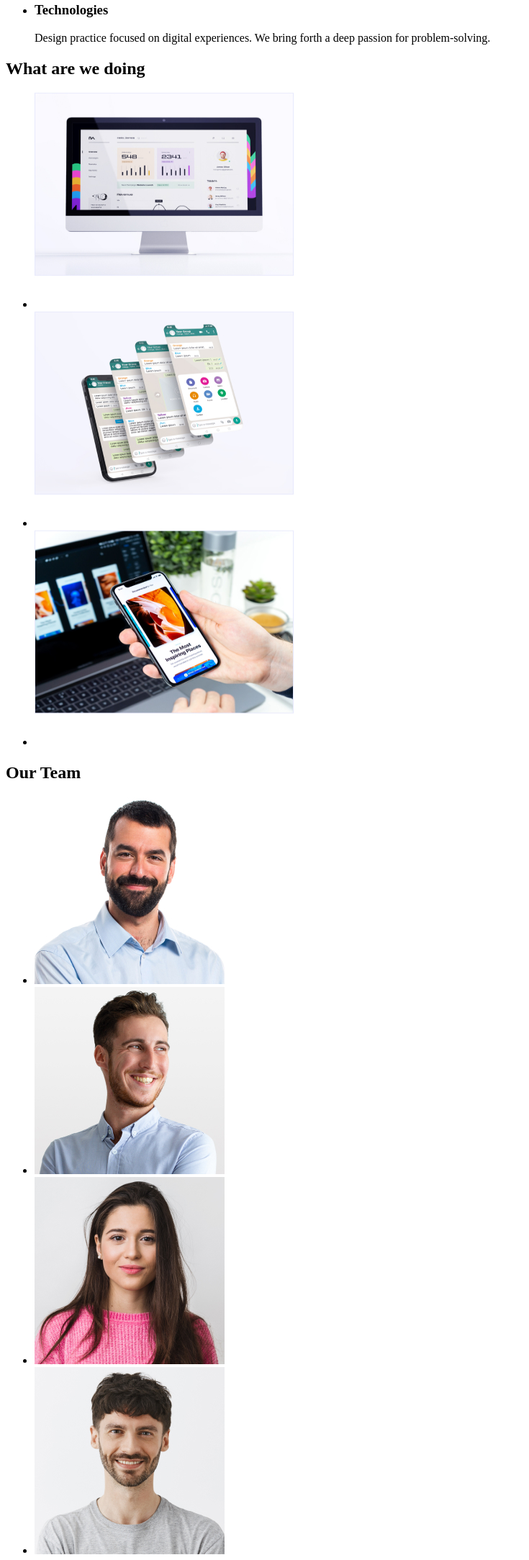
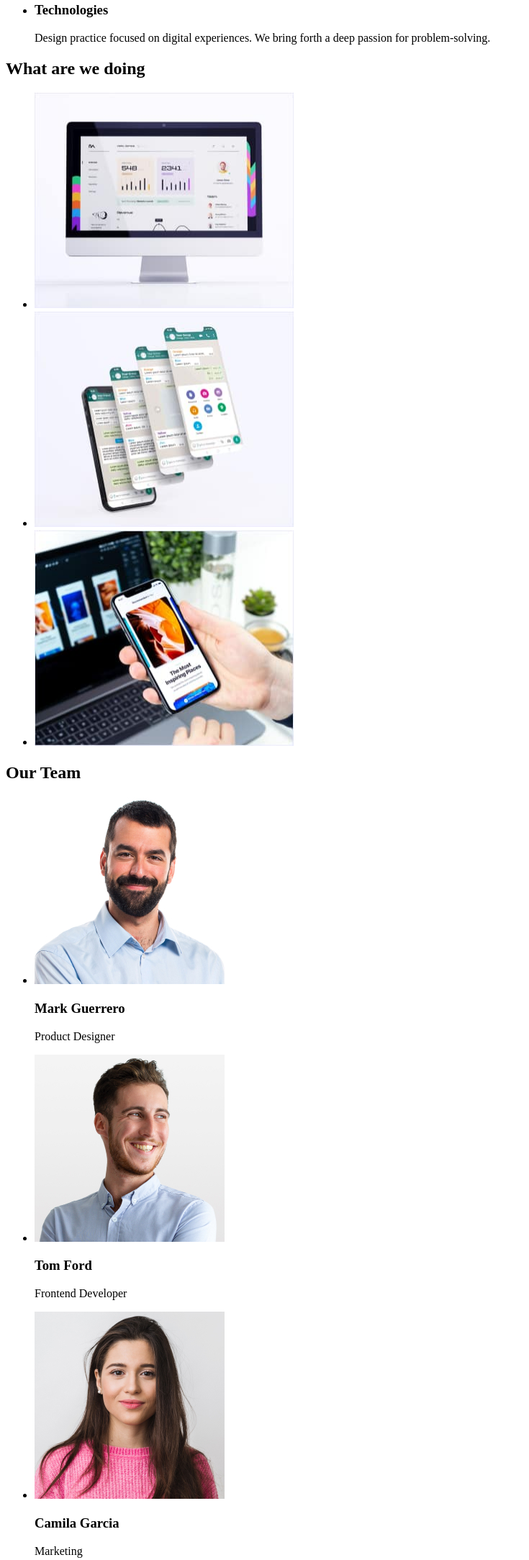
Before and after one commit to NastyaIlienko/HTML-CSS-77, a plain HTML site: page index.html in a window 1280 px wide. Shown: the part 532-2699 px from the top of the page at 72% size, without its empty margins (0-735 px from the left). Drawn offline with Linux system fonts and the light colour scheme.

Commit message:
updated 3
last hw bags

```diff
--- a/index.html
+++ b/index.html
@@ -32,7 +32,7 @@
         <section>
 
             <h1>Effective Solutions for Your Business</h1>
-            <button>Order Service</button>
+            <button type="button">Order Service</button>
 
         </section>
 
@@ -66,13 +66,13 @@
     <h2>What are we doing</h2>
     <ul>
         <li>
-            <img width="360" height="300" src="./images/img1.jpeg" alt="Photo 1">
+            <img width="360" height="300" src="./images/imag1.jpeg" alt="Photo 1">
         </li>
         <li>
-            <img width="360" height="300" src="./images/img2.jpeg" alt="Photo 2">
+            <img width="360" height="300" src="./images/imag2.jpeg" alt="Photo 2">
         </li>
         <li>
-            <img width="360" height="300" src="./images/img3.jpeg" alt="Photo 3">
+            <img width="360" height="300" src="./images/imag3.jpeg" alt="Photo 3">
         </li>
     </ul>
 
@@ -85,15 +85,23 @@
     <ul>
      <li>
         <img src="./images/photon1.jpeg" alt="name1">
+        <h3>Mark Guerrero</h3>
+        <p>Product Designer</p>
     </li>
         <li>
             <img src="./images/photon2.jpeg" alt="name2">
+            <h3>Tom Ford</h3>
+            <p>Frontend Developer</p>
         </li>
         <li>
             <img src="./images/photon3.jpeg" alt="name3">
+            <h3>Camila Garcia</h3>
+            <p>Marketing</p>
         </li>
         <li>
             <img src="./images/photon4.jpeg" alt="name4">
+            <h3>Daniel Wilson</h3>
+            <p>UI Designer</p>
         </li>
     </ul>
 </section>
```
Also changed, not shown: images/imag1.jpeg (added), images/imag2.jpeg (added), images/imag3.jpeg (added), images/img1.jpeg (deleted), images/img2.jpeg (deleted), images/img3.jpeg (deleted).
